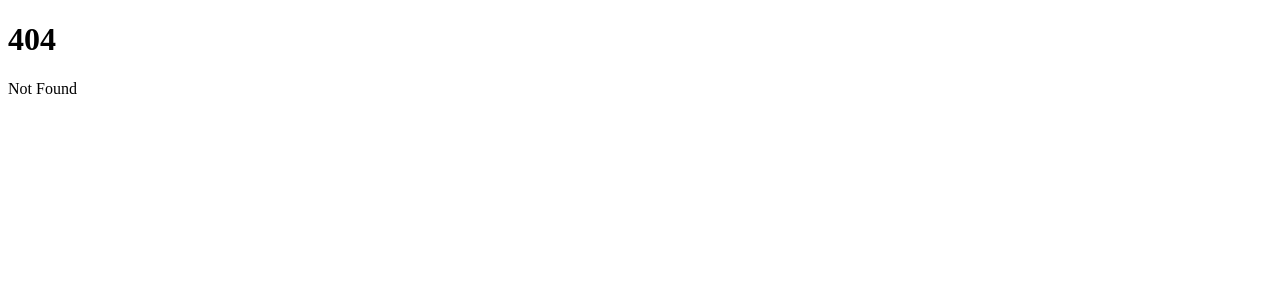
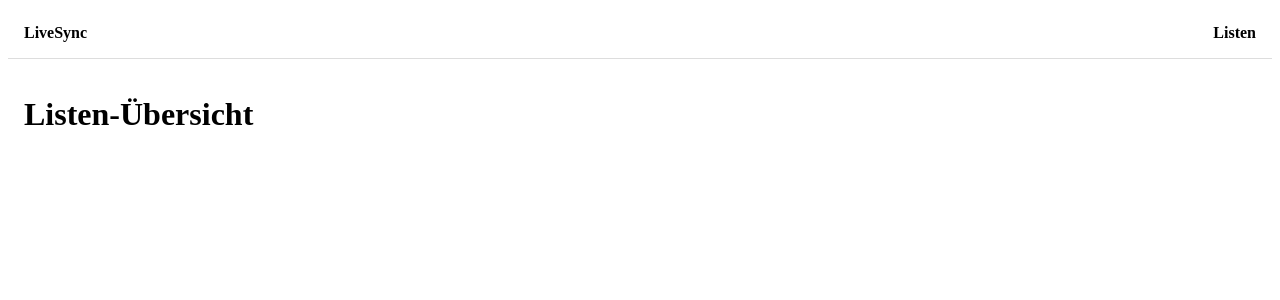
Before and after one commit to rueegsi7/Einkaufsliste, a SvelteKit app: page /listen in a window 1280 px wide. Before the commit this address had no page. Shown: the top 300 px of the page. Built offline with nearby package versions, Linux system fonts and the light colour scheme.

Commit message:
Agent: generated structure, files and navigation

```diff
--- a/src/routes/+layout.svelte
+++ b/src/routes/+layout.svelte
@@ -1,11 +1,33 @@
 <script lang="ts">
-	import favicon from '$lib/assets/favicon.svg';
-
-	let { children } = $props();
+	import { page } from '$app/stores';
 </script>
 
-<svelte:head>
-	<link rel="icon" href={favicon} />
-</svelte:head>
+<nav>
+	<a href="/" class="brand">LiveSync</a>
+	<a href="/listen" class="nav-link">Listen</a>
+</nav>
 
-{@render children()}
+<main>
+	<slot />
+</main>
+
+<style>
+	nav {
+		display: flex;
+		justify-content: space-between;
+		align-items: center;
+		padding: 1rem;
+		border-bottom: 1px solid #ddd;
+	}
+
+	.brand,
+	.nav-link {
+		text-decoration: none;
+		color: inherit;
+		font-weight: 600;
+	}
+
+	main {
+		padding: 1rem;
+	}
+</style>
--- /dev/null
+++ b/src/routes/+page.server.ts
@@ -0,0 +1,2 @@
+// Login & Registrierung Server Actions
+// TODO: Form Actions für Login und Registrierung implementieren
--- a/src/routes/+page.svelte
+++ b/src/routes/+page.svelte
@@ -1,2 +1 @@
-<h1>Welcome to SvelteKit</h1>
-<p>Visit <a href="https://svelte.dev/docs/kit">svelte.dev/docs/kit</a> to read the documentation</p>
+<h1>Login & Registrierung</h1>
--- /dev/null
+++ b/src/routes/listen/+page.server.ts
@@ -0,0 +1,2 @@
+// Listen-Übersicht Server Load
+// TODO: Load Funktion zum Fetchen aller Listen des Users implementieren
--- /dev/null
+++ b/src/routes/listen/+page.svelte
@@ -0,0 +1 @@
+<h1>Listen-Übersicht</h1>
--- /dev/null
+++ b/src/routes/listen/[id]/+page.server.ts
@@ -0,0 +1,2 @@
+// Detail-Ansicht Server Load & Form Actions
+// TODO: Load Funktion zum Fetchen der Artikel; POST Actions für Add/Update/Delete
--- /dev/null
+++ b/src/routes/listen/[id]/+page.svelte
@@ -0,0 +1 @@
+<h1>Detail-Ansicht Einkaufsliste</h1>
```
